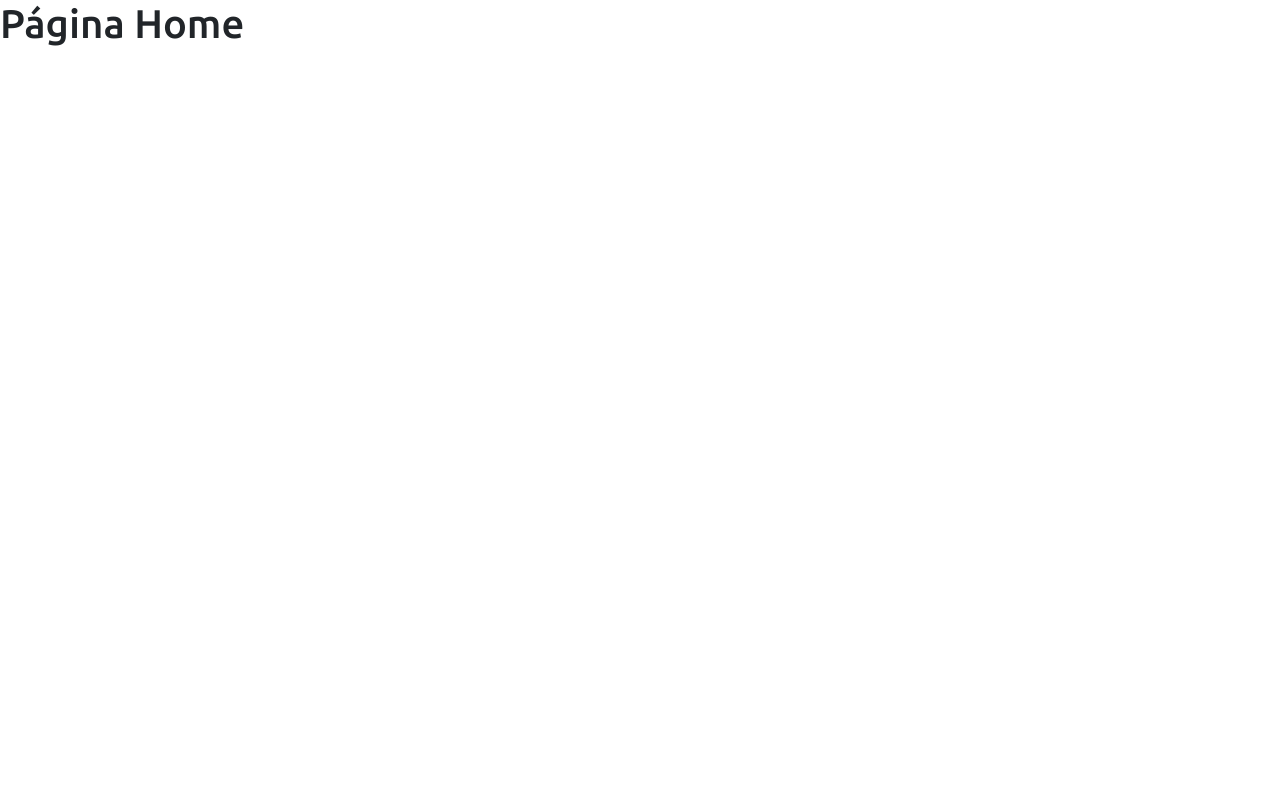
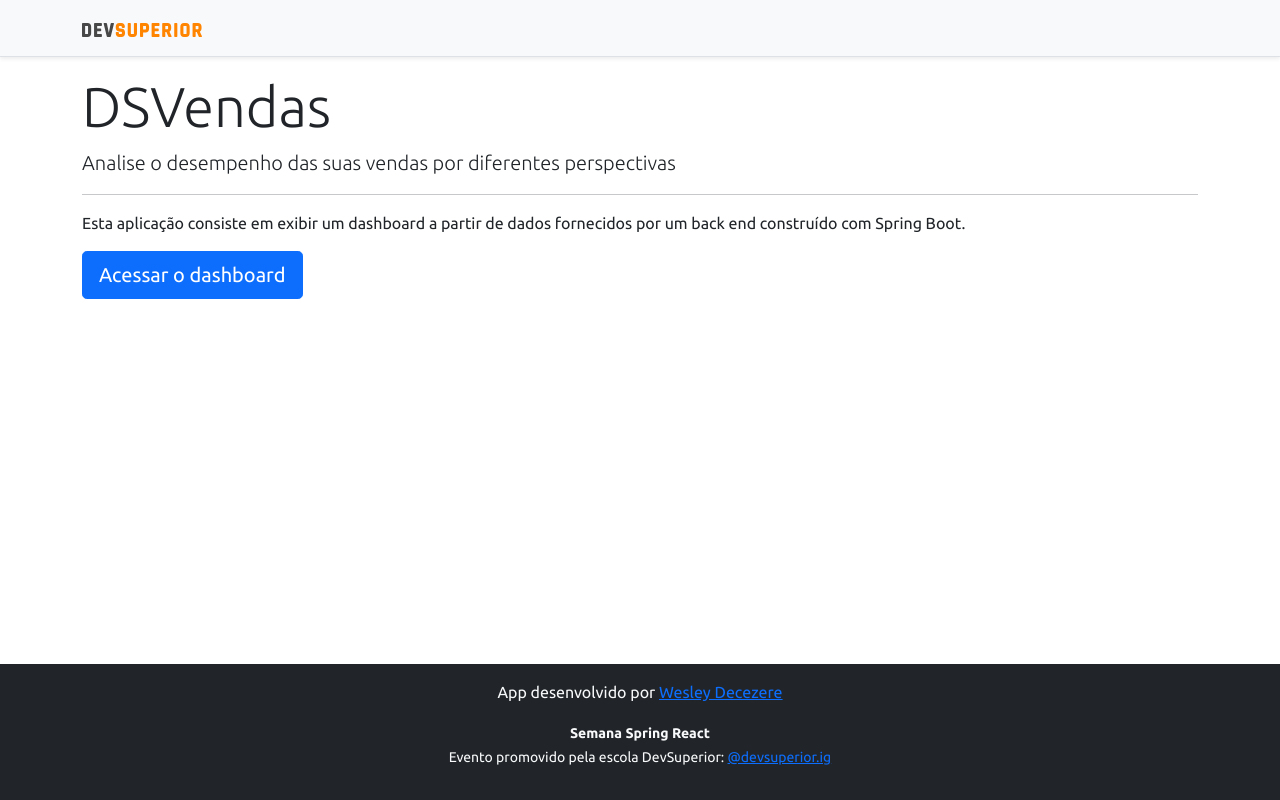
Before and after one commit to wesleydecezere/projeto-sds3, a React (Create React App) app in the folder frontend/: page / in a window 1280 px wide. Built offline with nearby package versions, Linux system fonts and the light colour scheme.

Commit message:
Home, navigation]

```diff
--- a/frontend/src/components/navbar/index.tsx
+++ b/frontend/src/components/navbar/index.tsx
@@ -1,4 +1,5 @@
 import ImgDsDark from 'assets/images/ds-dark.svg'
+import { Link } from 'react-router-dom';
 
 function NavBar() {
   return (
@@ -6,7 +7,9 @@ function NavBar() {
       <div className="d-flex flex-column flex-md-row align-items-center p-3 px-md-4 mb-3 bg-light border-bottom shadow-sm">
         <div className="container">
           <nav className="my-2 my-md-0 mr-md-3">
-            <img src={ImgDsDark} alt="DevSuperior" width="120" />
+            <Link to=''>
+              <img src={ImgDsDark} alt="DevSuperior" width="120" />
+            </Link>
           </nav>
         </div>
       </div>
--- a/frontend/src/pages/Home/index.tsx
+++ b/frontend/src/pages/Home/index.tsx
@@ -1,8 +1,24 @@
+import Footer from "components/footer";
+import NavBar from "components/navbar";
+import { Link } from "react-router-dom";
+
 const Home = () => {
   return (
-    <div>
-      <h1>Página Home</h1>
-    </div>
+    <>
+      <NavBar />
+      <div className="container">
+        <div className="jumbotron">
+          <h1 className="display-4">DSVendas</h1>
+          <p className="lead">Analise o desempenho das suas vendas por diferentes perspectivas</p>
+          <hr />
+          <p>Esta aplicação consiste em exibir um dashboard a partir de dados fornecidos por um back end construído com Spring Boot.</p>
+          <Link to='/dashboard' className='btn btn-primary btn-lg'>
+            Acessar o dashboard
+          </Link>
+        </div>
+      </div>
+      <Footer />
+    </>
   )
 }
 
```
